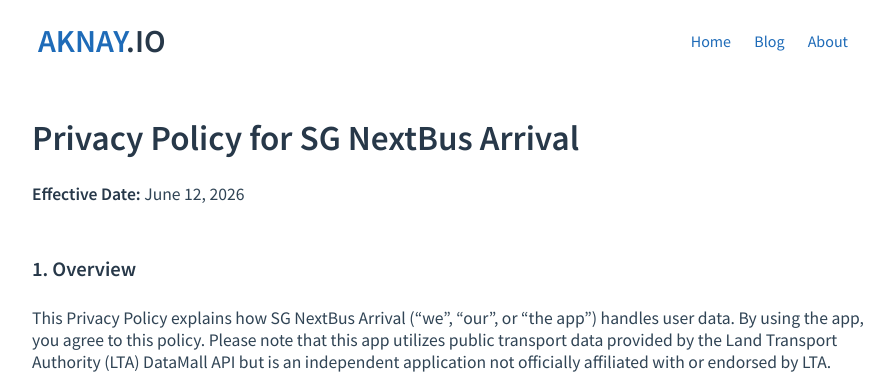
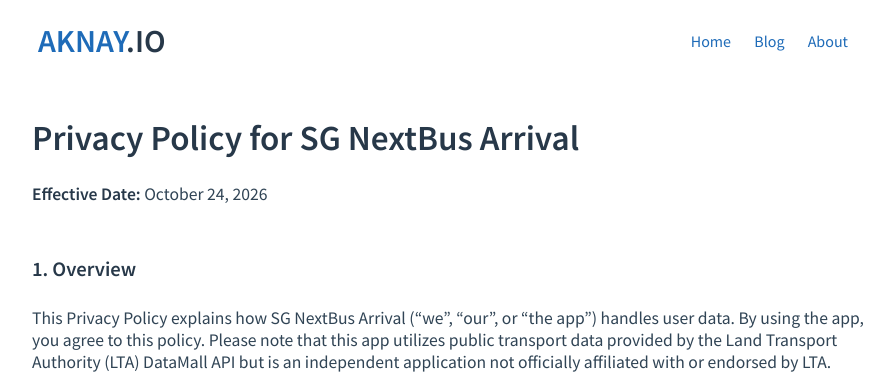
Before and after one commit to aknay/aknay.github.io, a Jekyll site: the page built from policies/sg-nextbus-arrival-policy.html, in a window 1280 px wide and 900 px high. Shown: the top 377 px of the window, without its empty margins (192-1086 px from the left). Built offline with Jekyll 4.4.1, drawn with Linux system fonts in a browser that asks for light colours.

Commit message:
Update effective date in privacy policy

```diff
--- a/policies/sg-nextbus-arrival-policy.html
+++ b/policies/sg-nextbus-arrival-policy.html
@@ -4,7 +4,7 @@
 ---
 
 <h1>Privacy Policy for SG NextBus Arrival</h1>
-    <div class="effective-date"><strong>Effective Date:</strong> June 12, 2026</div>
+    <div class="effective-date"><strong>Effective Date:</strong> October 24, 2026</div>
 
     <h3>1. Overview</h3>
     <p>This Privacy Policy explains how SG NextBus Arrival (“we”, “our”, or “the app”) handles user data. By using the app, you agree to this policy. Please note that this app utilizes public transport data provided by the Land Transport Authority (LTA) DataMall API but is an independent application not officially affiliated with or endorsed by LTA.</p>
```
